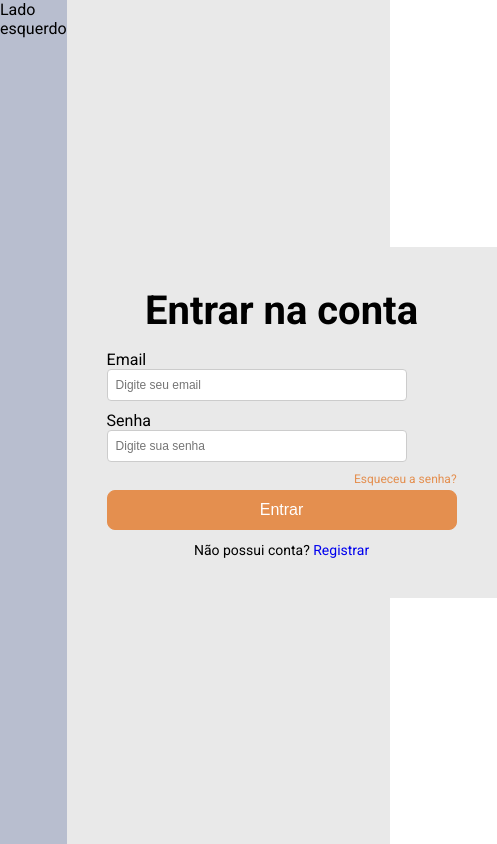
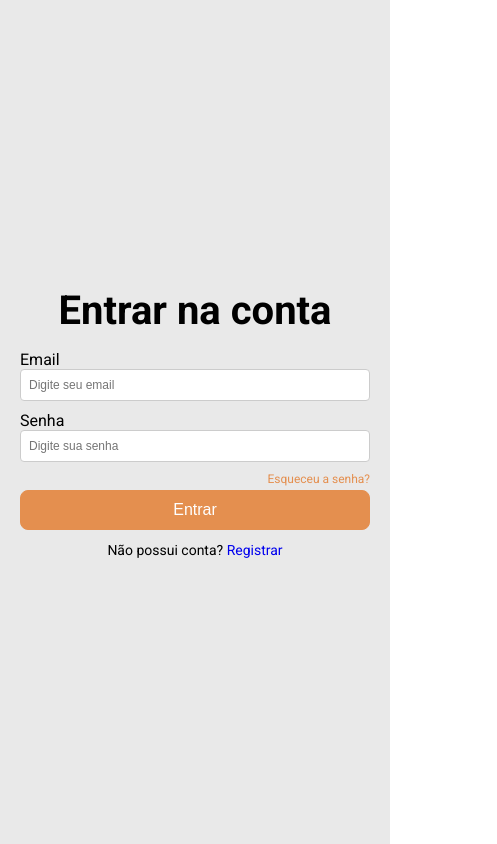
Before and after one commit to Brunoo-Lima/authentication-user, a React (Vite) app in the folder frontend/: page / in a window 390 px wide. Shown: the whole page, 497 px wide, since content can reach past the window. Built offline with nearby package versions, Linux system fonts and the light colour scheme.

Commit message:
style: left screen login

```diff
--- a/frontend/src/components/form/Input.module.css
+++ b/frontend/src/components/form/Input.module.css
@@ -12,10 +12,3 @@
 .input:focus-visible {
   border-color: #e48f4f;
 }
-
-@media (max-width: 400px) {
-  .input {
-    max-width: 100%;
-    width: 300px;
-  }
-}
--- a/frontend/src/components/login/Login.module.css
+++ b/frontend/src/components/login/Login.module.css
@@ -3,12 +3,17 @@
   grid-template-columns: 1fr 1fr;
   align-items: center;
   min-height: 100vh;
-  background: #e9e9e9 !important;
+  background: #e9e9e9;
 }
 
 .sideLeft {
-  background: #5695 !important;
+  background: #ffffff !important;
   height: 100%;
+}
+
+.imgLogin {
+  width: 800px;
+  height: 800px;
 }
 
 .sideRight {
@@ -16,7 +21,6 @@
   flex-direction: column;
   align-items: center;
   padding: 40px;
-  background: #e9e9e9 !important;
 }
 
 .title {
@@ -45,3 +49,18 @@
 :is(.register a:hover, .forgetPass:hover) {
   text-decoration: underline;
 }
+
+@media (max-width: 768px) {
+  .container {
+    grid-template-columns: 1fr;
+  }
+  .sideLeft {
+    display: none;
+  }
+}
+
+@media (max-width: 450px) {
+  .sideRight {
+    padding: 0px;
+  }
+}
--- a/frontend/src/components/login/Login.tsx
+++ b/frontend/src/components/login/Login.tsx
@@ -1,17 +1,20 @@
 import React from 'react';
 import styles from './Login.module.css';
+import login from '../../assets/login.svg';
 import Input from '../form/Input';
 import Button from '../form/Button';
 
 const Login = () => {
   return (
     <section className={styles.container}>
-      <div className={styles.sideLeft}>Lado esquerdo</div>
+      <div className={styles.sideLeft}>
+        <img className={styles.imgLogin} src={login} alt="Imagem de login" />
+      </div>
 
       <div className={styles.sideRight}>
         <h1 className={styles.title}>Entrar na conta</h1>
 
-        <form>
+        <form className={styles.form}>
           <div className={styles.inputs}>
             <label htmlFor="email" className={styles.label}>
               Email
```
Also changed, not shown: frontend/src/assets/login.svg (added).
